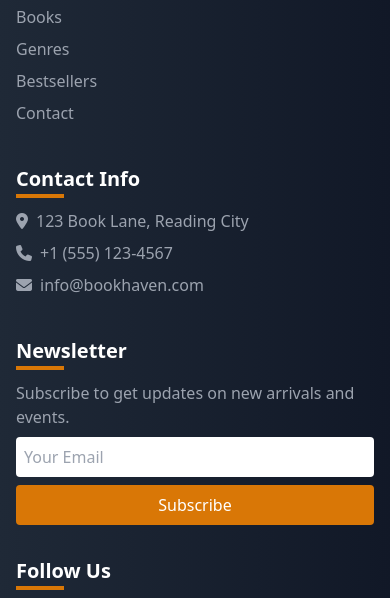
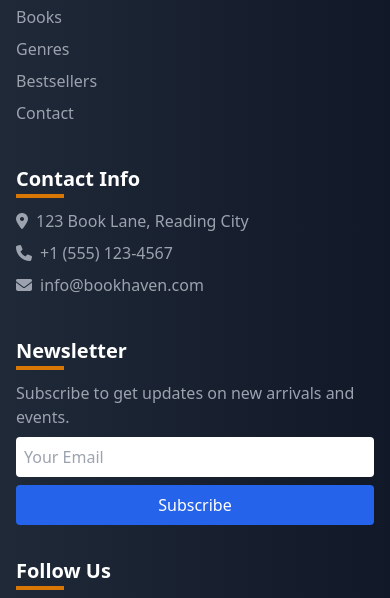
Before and after one commit to salim-khan-3/Bookshop1, a plain HTML site: page cart.html in a window 390 px wide. Shown: the part 1242-1840 px from the top of the page. Drawn offline with nearby package versions, Linux system fonts and the light colour scheme.

Commit message:
display hiddle for mobile res and change button color bg-blue-600

```diff
--- a/cart.html
+++ b/cart.html
@@ -127,7 +127,7 @@
                 <h3 class="text-xl font-semibold text-white mb-4 relative after:content-[''] after:absolute after:left-0 after:bottom-[-5px] after:w-12 after:h-1 after:bg-amber-600 after:transition-all after:duration-300 hover:after:w-16">Newsletter</h3>
                 <p class="text-gray-400 mb-2">Subscribe to get updates on new arrivals and events.</p>
                 <input type="email" id="newsletter-email" placeholder="Your Email" class="w-full p-2 rounded border-none outline-none text-gray-800 mb-2">
-                <button id="newsletter-subscribe" class="bg-amber-600 text-white px-4 py-2 rounded hover:bg-amber-700 hover:scale-105 transition w-full">Subscribe</button>
+                <button id="newsletter-subscribe" class="bg-blue-600 text-white px-4 py-2 rounded hover:bg-amber-700  transition w-full">Subscribe</button>
             </div>
             <div class="footer-section">
                 <h3 class="text-xl font-semibold text-white mb-4 relative after:content-[''] after:absolute after:left-0 after:bottom-[-5px] after:w-12 after:h-1 after:bg-amber-600 after:transition-all after:duration-300 hover:after:w-16">Follow Us</h3>
```
Also changed, not shown: index.html (+2 -2 lines).
